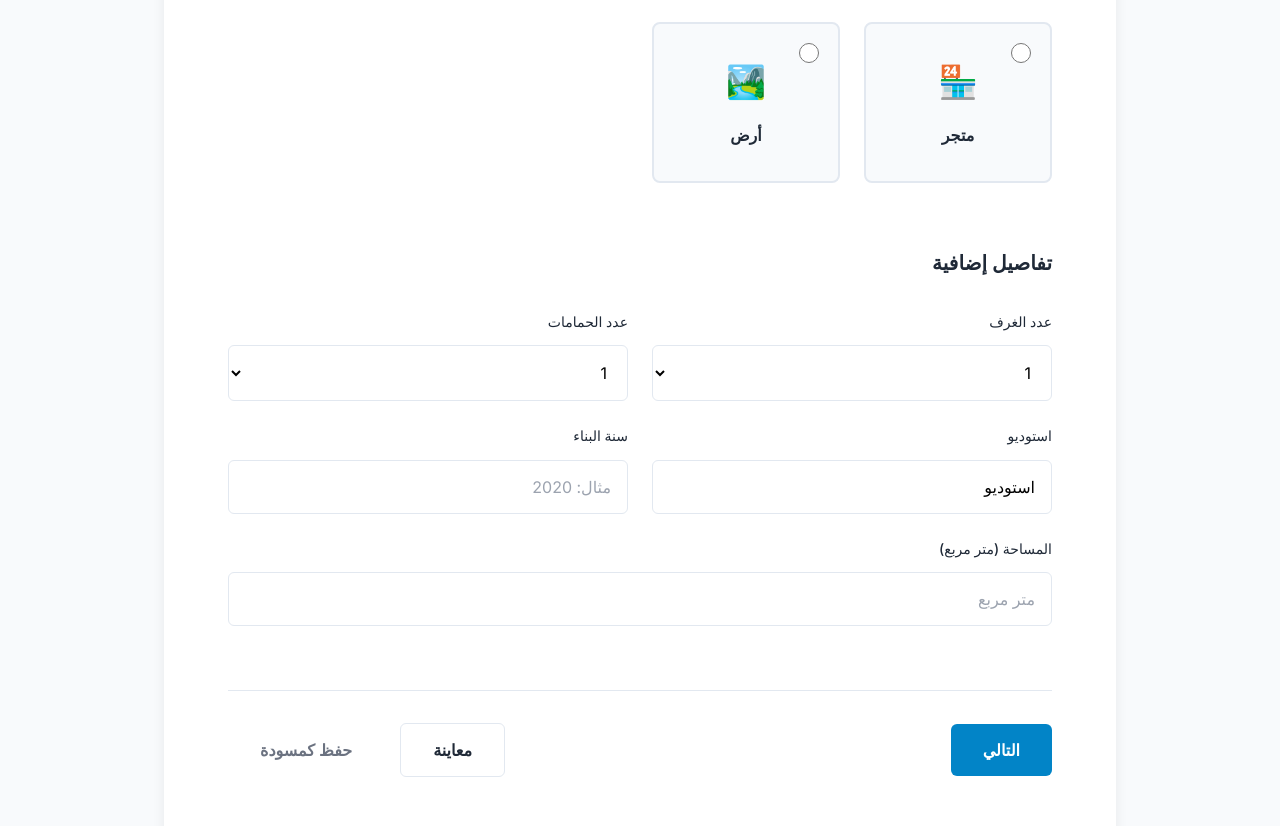
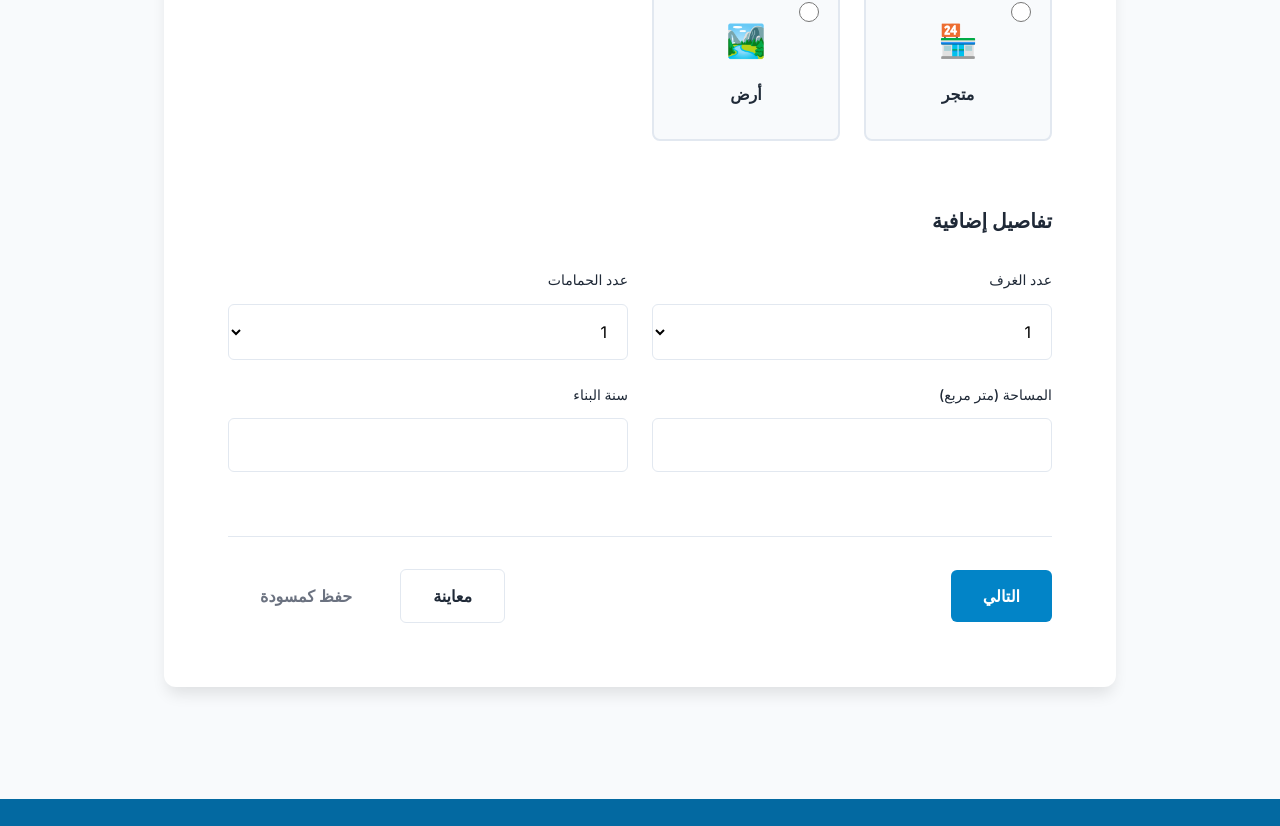
Before and after one commit to yaraabdullah/AmlakTech-Website, a Next.js app: page /owner/add-property in a window 1280 px wide. Shown: the part 766-1592 px from the top of the page. Built offline with nearby package versions, Linux system fonts and the light colour scheme.

Commit message:
update the form

```diff
--- a/components/AddProperty.tsx
+++ b/components/AddProperty.tsx
@@ -127,9 +127,6 @@ export default function AddProperty() {
 
             {/* Progress Indicator */}
             <div className={styles.progressContainer}>
-              <div className={styles.progressText}>
-                الخطوة {currentStep} من 4
-              </div>
               <div className={styles.progressBar}>
                 {steps.map((step, index) => (
                   <div key={step.number} className={`${styles.progressStep} ${step.active ? styles.active : ''}`}>
@@ -196,6 +193,7 @@ export default function AddProperty() {
                         onChange={handleInputChange}
                         className={styles.fieldInput}
                       >
+                        <option value="استوديو">استوديو</option>
                         <option value="1">1</option>
                         <option value="2">2</option>
                         <option value="3">3</option>
@@ -220,13 +218,13 @@ export default function AddProperty() {
                     </div>
 
                     <div className={styles.fieldGroup}>
-                      <label className={styles.fieldLabel}>استوديو</label>
+                      <label className={styles.fieldLabel}>المساحة (متر مربع)</label>
                       <input
                         type="text"
-                        name="propertySubType"
-                        value={formData.propertySubType}
+                        name="area"
+                        value={formData.area}
                         onChange={handleInputChange}
-                        placeholder="استوديو"
+                        placeholder=""
                         className={styles.fieldInput}
                       />
                     </div>
@@ -238,19 +236,7 @@ export default function AddProperty() {
                         name="constructionYear"
                         value={formData.constructionYear}
                         onChange={handleInputChange}
-                        placeholder="مثال: 2020"
-                        className={styles.fieldInput}
-                      />
-                    </div>
-
-                    <div className={styles.fieldGroup}>
-                      <label className={styles.fieldLabel}>المساحة (متر مربع)</label>
-                      <input
-                        type="text"
-                        name="area"
-                        value={formData.area}
-                        onChange={handleInputChange}
-                        placeholder="متر مربع"
+                        placeholder=""
                         className={styles.fieldInput}
                       />
                     </div>
--- a/styles/AddProperty.module.css
+++ b/styles/AddProperty.module.css
@@ -288,10 +288,6 @@
   display: grid;
   grid-template-columns: repeat(2, 1fr);
   gap: var(--spacing-lg);
-}
-
-.detailsGrid .fieldGroup:last-child {
-  grid-column: 1 / -1;
 }
 
 .fieldGroup {
```
